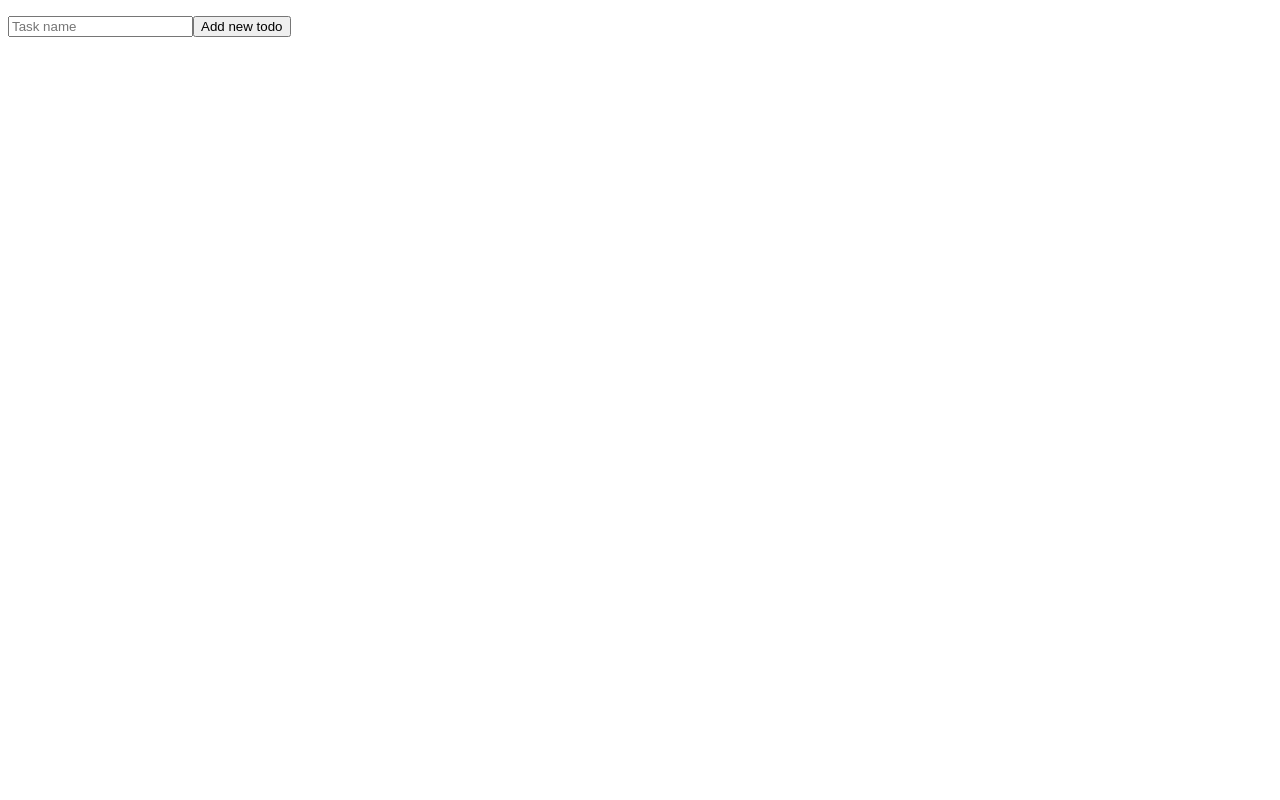
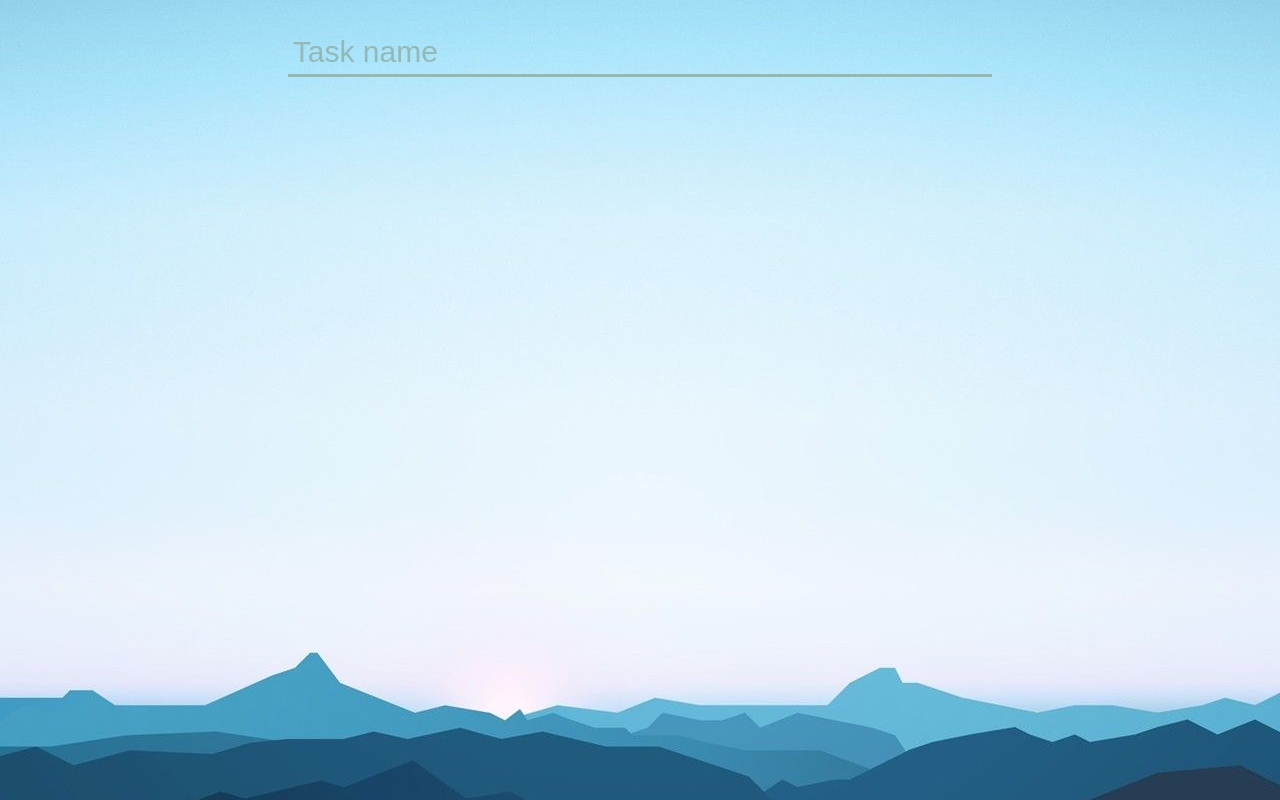
Before and after one commit to MaciejWitkowskiDev/react-learning-projects, a React (Create React App) app in the folder react-todo-list/: page / in a window 1280 px wide. Built offline with nearby package versions, Linux system fonts and the light colour scheme.

Commit message:
added styling and removal feature

```diff
--- a/react-todo-list/public/index.html
+++ b/react-todo-list/public/index.html
@@ -8,9 +8,6 @@
       name="description"
       content="Web site created using create-react-app"
     />
-    <style>
-
-    </style>
     <link rel="manifest" href="%PUBLIC_URL%/manifest.json" />
     <title>React To-Do list</title>
   </head>
--- a/react-todo-list/src/App.js
+++ b/react-todo-list/src/App.js
@@ -15,10 +15,18 @@ function App() {
     ])
   }
 
+  const removeTask = (id) => {
+    setTaskList(
+      taskList.filter(task =>{
+        return task.id != id
+      })
+    );
+  }
+
   return (
     <>
-      <TaskList listOfTasks={taskList} />
-      <Form submitHandler={addNewTask} inputPlaceholder="Task name" buttonLabel="Add new todo" />
+      <Form submitHandler={addNewTask} inputPlaceholder="Task name" buttonLabel="Add" />
+      <TaskList removeHandler={removeTask} listOfTasks={taskList} />
     </>
   );
 }
--- a/react-todo-list/src/Form.js
+++ b/react-todo-list/src/Form.js
@@ -15,7 +15,6 @@ function Form(props){
     return(
         <form onSubmit={handleSubmit}>
             <input id="name" onChange={handleChange} placeholder={props.inputPlaceholder} type="text" />
-            <button type="submit">{ props.buttonLabel }</button>
         </form>
     );
 }
--- a/react-todo-list/src/Task.js
+++ b/react-todo-list/src/Task.js
@@ -1,6 +1,6 @@
 function Task(props){
     return(
-        <li>{props.name}</li>
+        <li onClick={props.clickHandler}>{props.name}</li>
     );
 }
 
--- a/react-todo-list/src/TaskList.js
+++ b/react-todo-list/src/TaskList.js
@@ -3,13 +3,15 @@ import Task from './Task'
 function TaskList(props){
     const tasks = props.listOfTasks.map(task => {
         return(
-            <Task key={task.id} name = {task.name} />
+            <Task clickHandler={() => props.removeHandler(task.id)} key={task.id} name = {task.name} />
         );
     });
     return(
-       <ul>
-        {tasks}
-       </ul>
+       <div id="taskList">
+            <ul>
+                {tasks}
+            </ul>
+       </div>
     );
 }
 
--- /dev/null
+++ b/react-todo-list/src/app.css
@@ -0,0 +1,60 @@
+body{
+    background-image: url('./static/img/bg.jpg');
+    background-repeat: no-repeat;
+    background-attachment: fixed;
+    background-position: center;
+}
+
+#container{
+    width: 100%;
+    margin-top: 30px;
+    text-align: center;
+}
+
+#taskList{
+    height: 80%;
+}
+
+Form input{
+   width: calc(60% - 5vw);
+   color: rgb(146, 185, 183);
+   background: none;
+   border: none;
+   outline: none;
+   padding: 5px;
+   border-bottom: 3px solid rgb(146, 185, 183);
+   font-size: 30px;
+   transition: 0.2s;
+}
+Form input:focus{
+    padding-top: 12px;
+    padding-bottom: 12px;
+    color: rgb(71, 59, 59);
+    border-color:  rgb(71, 59, 59);
+}
+::placeholder { /* Chrome, Firefox, Opera, Safari 10.1+ */
+    color:  rgb(146, 185, 183);
+    opacity: 1; /* Firefox */
+}
+
+:-ms-input-placeholder { /* Internet Explorer 10-11 */
+    color:  rgb(146, 185, 183);
+}
+
+::-ms-input-placeholder { /* Microsoft Edge */
+    color:  rgb(146, 185, 183);
+}
+ul{
+    list-style: none;
+    margin-top: 20px;
+    padding: 0;
+}
+li{
+    height: 40px;
+    line-height: 40px;;
+    font-size: 20px;;
+}
+li:hover{
+    text-decoration: line-through;
+    cursor: pointer;
+}
--- a/react-todo-list/src/index.js
+++ b/react-todo-list/src/index.js
@@ -1,11 +1,15 @@
 import React from 'react';
 import ReactDOM from 'react-dom';
+
+import './app.css';
 
 import App from './App';
 
 ReactDOM.render(
   <>
-    <App />
+    <div id="container">
+     <App />
+    </div>
   </>,
   document.getElementById('root')
 );
```
Also changed, not shown: react-todo-list/src/static/img/bg.jpg (added), 1 other file (tests, documents, lock files or other folders).
